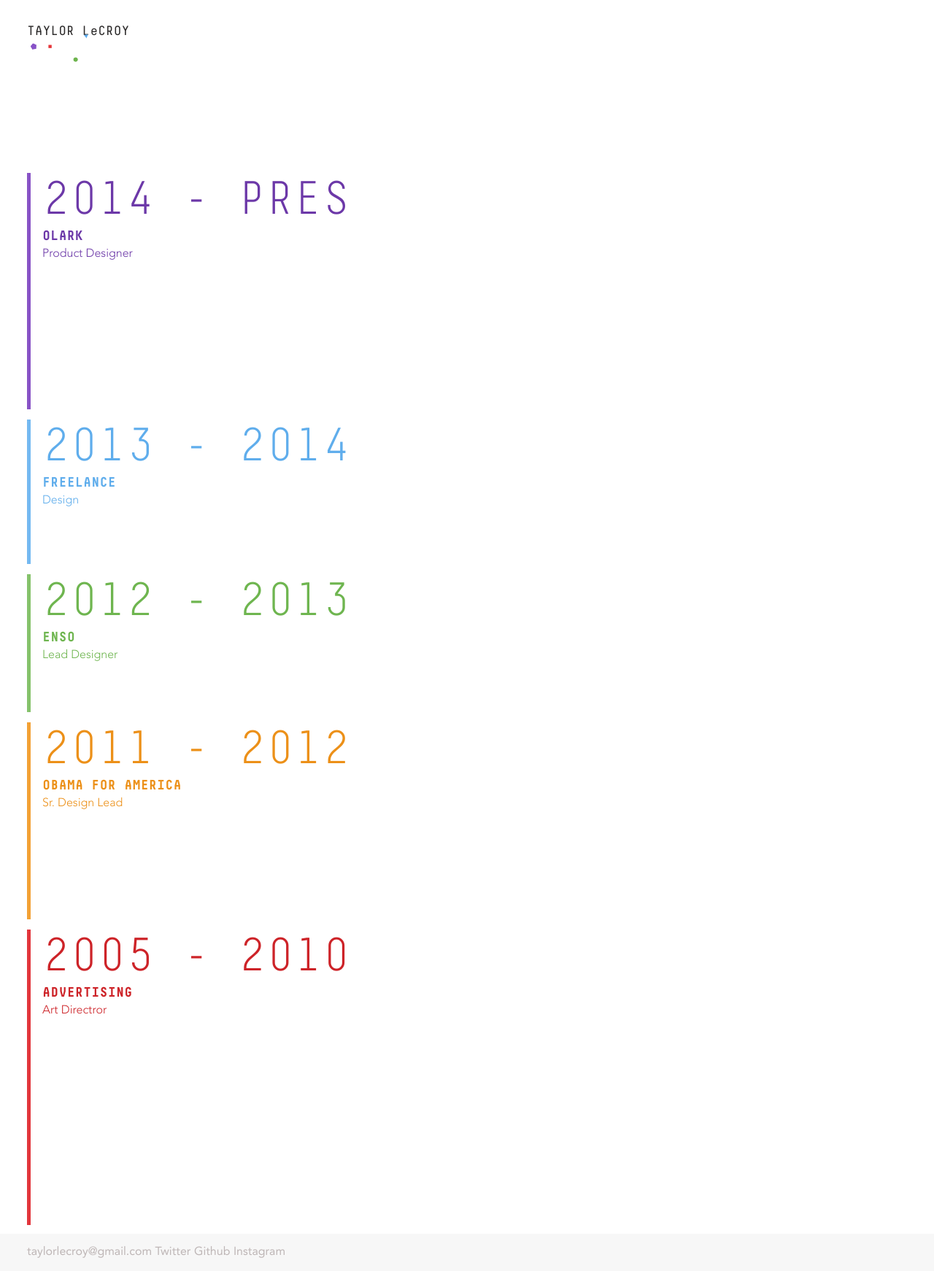
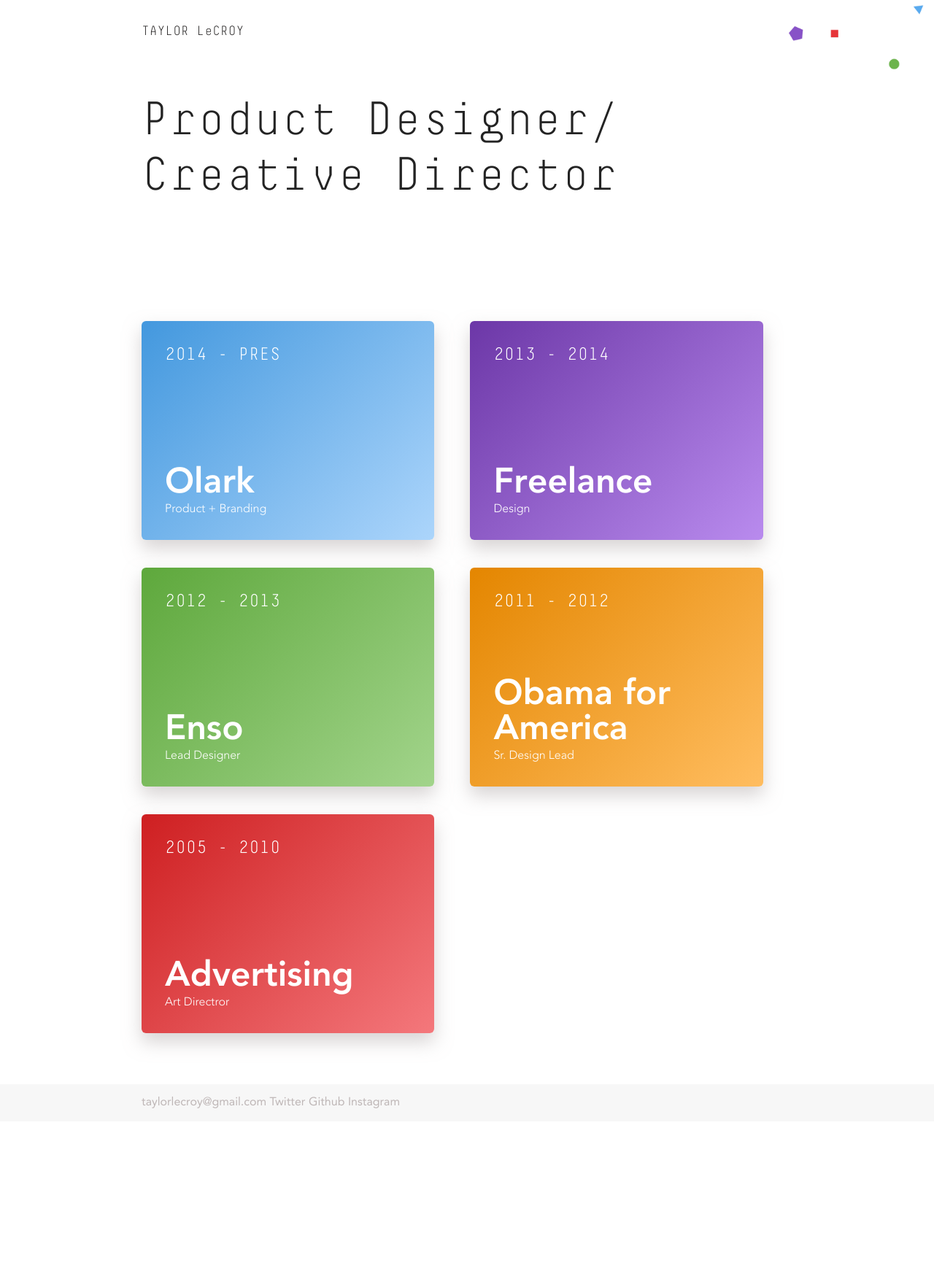
Before and after one commit to lecroy/portfolio2018, a Jekyll site: the page built from index.html, in a window 1280 px wide. Shown: the whole page at 73% size. Built offline with Jekyll 4.4.1, drawn with Linux system fonts in a browser that asks for light colours; some web fonts are replaced; comment, search, counter and statistics services are not loaded; after the commit the page ends 1537 px from its top, so only the background shows below that.

Commit message:
**LAST OF THE TILE LOOK**

```diff
--- a/_sass/_layout.scss
+++ b/_sass/_layout.scss
@@ -1,5 +1,5 @@
 .wrapper {
-  max-width: 1270px;
+  max-width: 956px;
   margin: 0 auto;
   padding: 0 2rem;
 }
--- a/_sass/includes/_header.scss
+++ b/_sass/includes/_header.scss
@@ -15,6 +15,7 @@
 .header-name {
   font-family: $decima;
   font-size: 18px;
+  font-weight: 200;
   color: $gray900;
 
   display: inline-block;
--- a/_sass/views/_homepage.scss
+++ b/_sass/views/_homepage.scss
@@ -1,27 +1,27 @@
 .home-hero-container {
-  display: none;
   margin-top: 4rem;
 }
 
 .home-intro {
-  text-align: left;
+  text-align: center;
   font-family: $decima;
-  font-size: 6vw;
+  font-size: 5vw;
   font-weight: 200;
 }
 
 .homepage-animation {
-  float: left;
-  margin-right: 21%;
-  z-index: 1;
-  position: relative;
+  top: 7rem;
+  z-index: -1;
+  position: absolute;
+  right: 0;
+  left: 0;
+  margin: auto;
+  text-align: center;
 }
 
 .homepage-animation-gif {
-  width: 90px;
+  width: 210px;
   position: relative;
-  top: -20px;
-  left: 0;
 }
 
 .home-timeline-container {
@@ -32,33 +32,34 @@
 
 .timeline-wrapper {
   display: inline-block;
-
-  margin-top: 8rem;
+  margin: 8rem auto 4rem;
 }
 
-.timeline-blocks-wrapper {
-  float: left;
-}
-
-.timeline-block {
+.homepage-tile-link {
+  color: white;
   width: 100%;
   display: inline-block;
-  margin-top: .5rem;
-  position: relative;
-  transition: all .3s ease-in-out;
+  margin-top: 2rem;
 
   &:first-of-type {
     margin-top: 0;
   }
+}
 
-  &:hover > .timeline-block-text-wrapper > .timespan {
-    opacity: .5;
-    transition: all .23s ease-in-out;
-  }
+.timeline-block {
+  border-radius: 6px;
+
+  width: 100%;
+  height: 300px;
+  display: inline-block;
+  position: relative;
+  padding: 2rem;
+  transition: all .3s ease-in-out;
 }
 
 .attr-wrapper {
-  clear: both;
+  position: absolute;
+  bottom: 2rem;
 }
 
 .olark-block,
@@ -70,7 +71,7 @@
 }
 
 .timespan {
-  font-size: 5vw;
+  font-size: 1.5em;
   font-weight: 200;
   font-family: $decima;
   text-transform: uppercase;
@@ -78,34 +79,49 @@
 }
 
 .olark-block {
-  border-left: 5px solid $purple500;
-  color: $purple600;
+  color: white;
+  background-image: linear-gradient(-225deg, #4398DE 0%, #ACD5FB 100%);
+  box-shadow: 0 12px 24px 0 rgba(178,170,170,0.50);
 
-  height: 36vh;
+  &:hover {
+    &:after {
+      content:'';
+      background-image: url('/img/index/bw-test.png');
+      background-size: 100px;
+      width: 100px;
+      height: 100px;
+
+      background-blend-mode: multiply;
+      position: absolute;
+      bottom: 0;
+      right: 0;
+    }
+  }
+
 }
 
 .freelance-block {
-  border-left: 5px solid $blue500;
-  color: $blue600;
-  height: 22vh;
+  color: white;
+  background-image: linear-gradient(-225deg, #6C37A7 0%, #B98BEE 100%);
+  box-shadow: 0 12px 24px 0 rgba(178,170,170,0.50);
 }
 
 .enso-block {
-  border-left: 5px solid $green500;
-  color: $green600;
-  height: 21vh;
+  color: white;
+  background-image: linear-gradient(-225deg, #5EA83C 0%, #A2D48B 100%);
+  box-shadow: 0 12px 24px 0 rgba(178,170,170,0.50);
 }
 
 .ofa-block {
-  border-left: 5px solid $orange500;
-  color: $orange600;
-  height: 30vh;
+  color: white;
+  background-image: linear-gradient(-225deg, #E48600 0%, #FFBD60 100%);
+  box-shadow: 0 12px 24px 0 rgba(178,170,170,0.50);
 }
 
 .agency-block {
-  border-left: 5px solid $red500;
-  color: $red600;
-  height: 45vh;
+  color: white;
+  background-image: linear-gradient(-225deg, #CE1F21 0%, #F4787C 100%);
+  box-shadow: 0 12px 24px 0 rgba(178,170,170,0.50);
 }
 
 .timeline-block-text-wrapper {
@@ -113,7 +129,6 @@
   float: left;
   width: 100%;
   position: relative;
-  margin-left: 1rem;
   transform: translateY(0px);
   transition: .4s all ease-in-out;
 }
@@ -136,9 +151,11 @@
 }
 
 .timeline-block-title {
-  font-family: $decima;
+  line-height: 1;
+
   font-weight: 800;
-  text-transform: uppercase;
+  font-size: 3em;
+  margin-bottom: .5rem;
 }
 
 .timeline-block-subhead {
@@ -154,3 +171,24 @@
     display: none;
   }
 }
+
+@media screen and (min-width: 600px) {
+  .homepage-animation {
+    top: 0;
+    right: 0;
+    left: initial;
+    z-index: 1;
+  }
+
+  .home-intro {
+    text-align: left;
+  }
+
+  .homepage-tile-link {
+    width: 45%;
+
+    &:nth-of-type(even) {
+      margin-left: 5%;
+    }
+  }
+}
--- a/index.html
+++ b/index.html
@@ -14,34 +14,30 @@
 </div>
 
 <div class="timeline-wrapper">
-  <div class="timeline-blocks-wrapper">
+  <a href="/olark" class="homepage-tile-link">
     <div class="olark-block">
-      <div class="timeline-block-text-wrapper">
+      <div class="timespan-wrapper">
         <h2 class="timespan">
           2014 - pres
         </h2>
+      </div>
       <div class="attr-wrapper">
         <h3 class="timeline-block-title">
           Olark
         </h3>
         <h5 class="timeline-block-subhead">
-            Product Designer
+          Product + Branding
         </h5>
       </div>
     </div>
-      <div class="timeline-block-body">
-        <div class="work-link-wrapper">
-          <a href="/olark" class="work-link">
-              See work <span>&#9656;</span>
   </a>
-        </div>
-      </div>
-    </div>
+  <a href="/freelance" class="homepage-tile-link">
     <div class="freelance-block">
-      <div class="timeline-block-text-wrapper">
+      <div class="timespan-wrapper">
         <h2 class="timespan">
           2013 - 2014
         </h2>
+      </div>
       <div class="attr-wrapper">
         <h3 class="timeline-block-title">
           Freelance
@@ -51,19 +47,14 @@
         </h5>
       </div>
     </div>
-      <div class="timeline-block-body">
-        <div class="work-link-wrapper">
-          <a href="/freelance" class="work-link">
-              See work
   </a>
-        </div>
-      </div>
-    </div>
+  <a href="/enso" class="homepage-tile-link">
     <div class="enso-block">
-      <div class="timeline-block-text-wrapper">
+      <div class="timespan-wrapper">
         <h2 class="timespan">
           2012 - 2013
         </h2>
+      </div>
       <div class="attr-wrapper">
         <h3 class="timeline-block-title">
           Enso
@@ -73,19 +64,14 @@
         </h5>
       </div>
     </div>
-      <div class="timeline-block-body">
-        <div class="work-link-wrapper">
-          <a href="/freelance" class="work-link">
-              See work
   </a>
-        </div>
-      </div>
-    </div>
+  <a href="/ofa" class="homepage-tile-link">
     <div class="ofa-block">
-      <div class="timeline-block-text-wrapper">
+      <div class="timespan-wrapper">
         <h2 class="timespan">
           2011 - 2012
         </h2>
+      </div>
       <div class="attr-wrapper">
         <h3 class="timeline-block-title">
           Obama for America
@@ -95,19 +81,14 @@
         </h5>
       </div>
     </div>
-      <div class="timeline-block-body">
-        <div class="work-link-wrapper">
-          <a href="/freelance" class="work-link">
-              See work
   </a>
-        </div>
-      </div>
-    </div>
+  <a href="/agency" class="homepage-tile-link">
     <div class="agency-block">
-      <div class="timeline-block-text-wrapper">
+      <div class="timespan-wrapper">
         <h2 class="timespan">
           2005 - 2010
         </h2>
+      </div>
       <div class="attr-wrapper">
         <h3 class="timeline-block-title">
           Advertising
@@ -117,13 +98,5 @@
         </h5>
       </div>
     </div>
-      <div class="timeline-block-body">
-        <div class="work-link-wrapper">
-          <a href="/freelance" class="work-link">
-              See work
   </a>
 </div>
-      </div>
-    </div>
-  </div>
-</div>
```
Also changed, not shown: _includes/header-sidenav.html (+5 -32 lines), img/index/bw-test.jpg (added), img/index/bw-test.png (added). Lines whose indentation alone changed are shown as unchanged.
